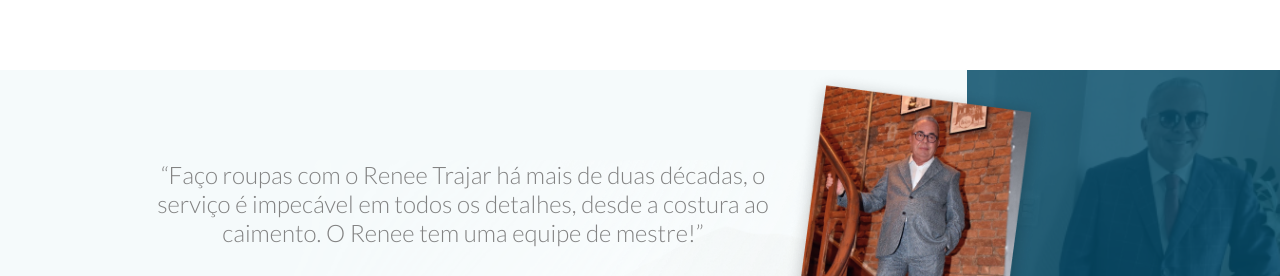
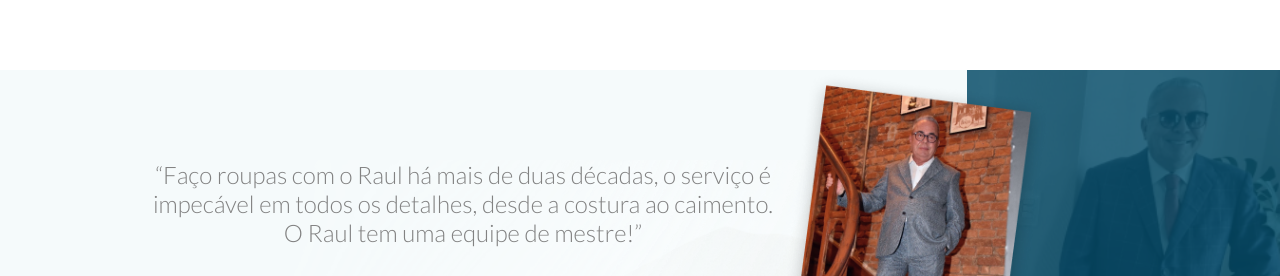
Before and after one commit to keyyuwan/fasters-ps, a React (Create React App) app: page / in a window 1280 px wide. Shown: the part 1240-1516 px from the top of the page. Built offline with nearby package versions, Linux system fonts and the light colour scheme; a web font is replaced by a local one.

Commit message:
Update index.tsx

```diff
--- a/src/components/ReneeSection/Nelson/index.tsx
+++ b/src/components/ReneeSection/Nelson/index.tsx
@@ -9,13 +9,13 @@
           <div className={styles.tailorImg}>
             <div className={styles.quoteContainer}>
               <p className={styles.quote}>
-                “Faço roupas com o Renee Trajar há mais de duas décadas, o
+                “Faço roupas com o Raul há mais de duas décadas, o
                 serviço é impecável em todos os detalhes, desde a costura ao
-                caimento. O Renee tem uma equipe de mestre!”
+                caimento. O Raul tem uma equipe de mestre!”
               </p>
               <p className={styles.author}>Nelson Garey</p>
               <p className={styles.authorCareer}>
-                Advogado | Nelson Garey Advogados Associados
+                Advogado | Nelson Lacerda Advogados Associados
               </p>
             </div>
           </div>
@@ -32,13 +32,13 @@
       </div>
       <div className={styles.nelsonQuoteSection}>
         <p className={styles.quote}>
-          “Faço roupas com o Renee Trajar há mais de duas décadas, o serviço é
-          impecável em todos os detalhes, desde a costura ao caimento. O Renee
+          “Faço roupas com o Raul há mais de duas décadas, o serviço é
+          impecável em todos os detalhes, desde a costura ao caimento. O Raul
           tem uma equipe de mestre!”
         </p>
-        <p className={styles.author}>Nelson Garey</p>
+        <p className={styles.author}>Nelson Lacerda</p>
         <p className={styles.authorCareer}>
-          Advogado | Nelson Garey Advogados Associados
+          Advogado | Nelson Lacerda Advogados Associados
         </p>
       </div>
     </>
```
